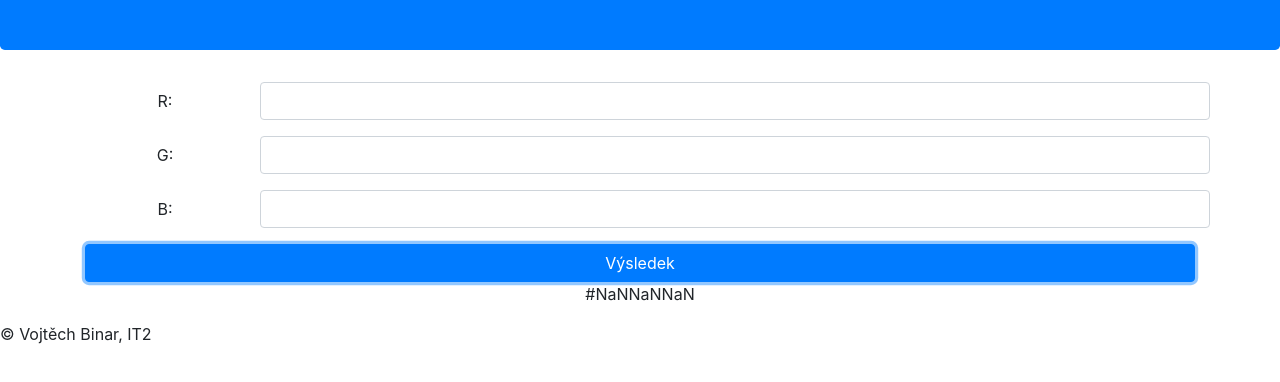
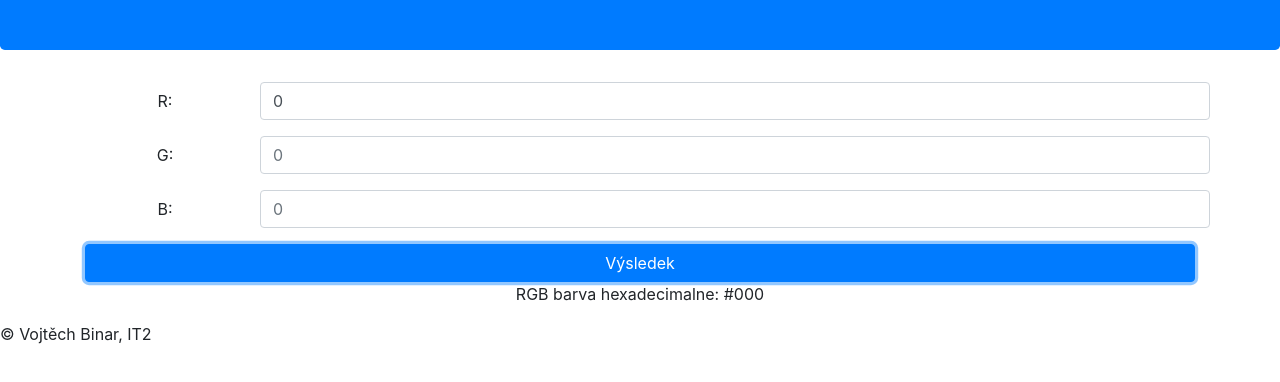
Before and after one commit to Exanys/RGB, a plain HTML site: page index.html in a window 1280 px wide. Both pictures are taken after a click on the button "Výsledek". Shown: the part 134-516 px from the top of the page. Drawn offline with nearby package versions, Linux system fonts and the light colour scheme.

Commit message:
s chybami02

```diff
--- a/index.html
+++ b/index.html
@@ -17,15 +17,15 @@
             <form>
                 <div class="form-group row text-center">
                     <label class="col-2 col-form-label" for="R">R:</label>
-                    <input type="text" class="form-control col-10" name="R" id="R"/>
+                    <input type="text" class="form-control col-10" placeholder="0" name="R" id="R"/>
                 </div>
                 <div class="form-group row text-center">
                     <label class="col-2 col-form-label" for="G">G:</label>
-                    <input type="text" class="form-control col-10" name="G" id="G"/>
+                    <input type="text" class="form-control col-10" placeholder="0" name="G" id="G"/>
                 </div>
                 <div class="form-group row text-center">
                     <label class="col-2 col-form-label" for="B">B:</label>
-                    <input type="text" class="form-control col-10" name="B" id="B" />
+                    <input type="text" class="form-control col-10" placeholder="0" name="B" id="B" />
                 </div>
             </form>
             <button class="btn btn-primary col-12" id="btn">Výsledek</button>
--- a/index.js
+++ b/index.js
@@ -10,23 +10,30 @@ let chybne = 0;
 
 
 
-btn.addEventListener("click",vypis());
+btn.addEventListener("click",function vypis(){
+    prevod(RGB[0]);
+    prevod(RGB[1]);
+    prevod(RGB[2]);
+    if(chybne > 0){
+        vystup.innerHTML = `<p>RGB barva hexadecimalne: ${chybne} neni v rozsahu</p>`;
+    }
+    else{
+        vystup.innerHTML = `<p>RGB barva hexadecimalne: #${RGBhex[0]}${RGBhex[1]}${RGBhex[2]}</p>`;
+    }
+    clean();
+})
 
 function prevod(value){
         if(value > 255 || value < 0){
             chybne = parseInt(value);
+        }else if(value >= 0 && value < 10){
+            RGBhex.push(`0${value.toString()}`);
         }else
            RGBhex.push(parseInt(value).toString(16));
 }
-
-function vypis(){
-    prevod(RGB[0]);
-    prevod(RGB[1]);
-    prevod(RGB[2]);
-    if(chybne > 0){
-        vystup.innerHTML = `<p>${chybne} neni v rozsahu</p>`;
-    }
-    else{
-        vystup.innerHTML = `<p>#${RGBhex[0]}${RGBhex[1]}${RGBhex[2]}`;
-    }
+function clean(){
+    RGB = [];
+    R.value = 0;
+    R.value = 0;
+    R.value = 0;
 }
```
